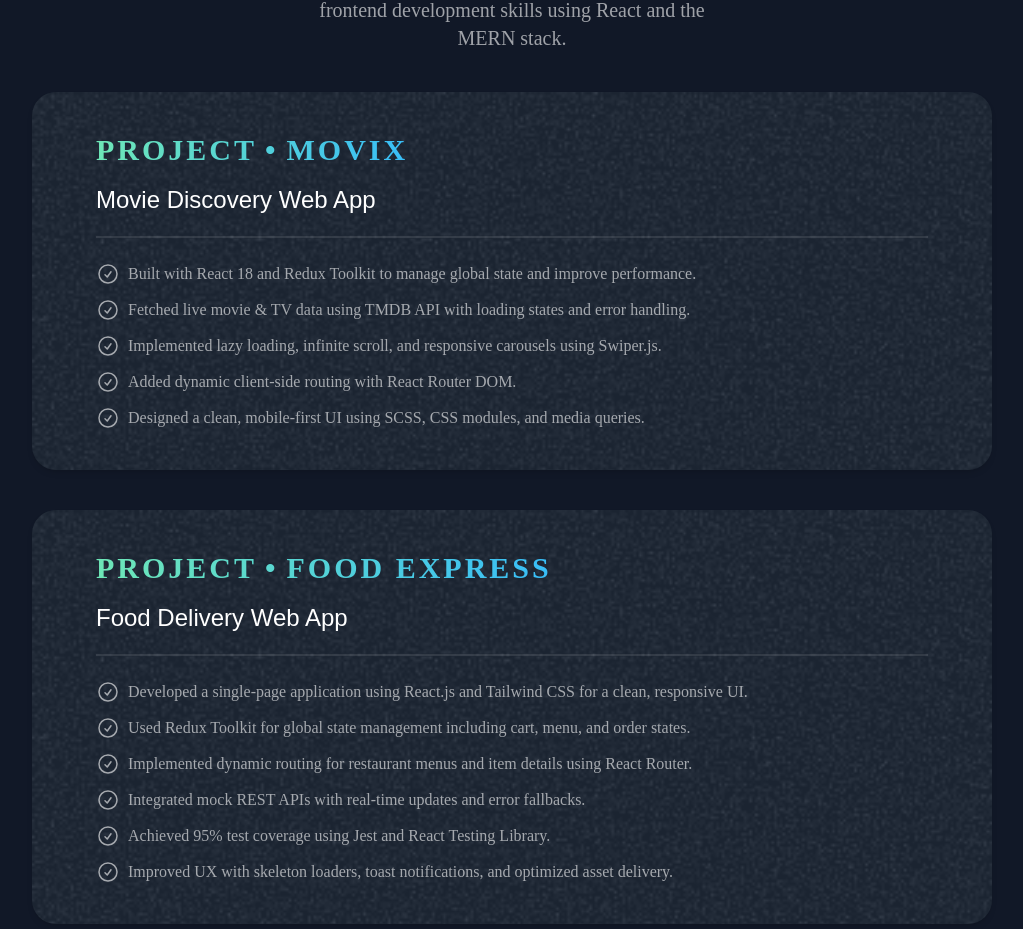
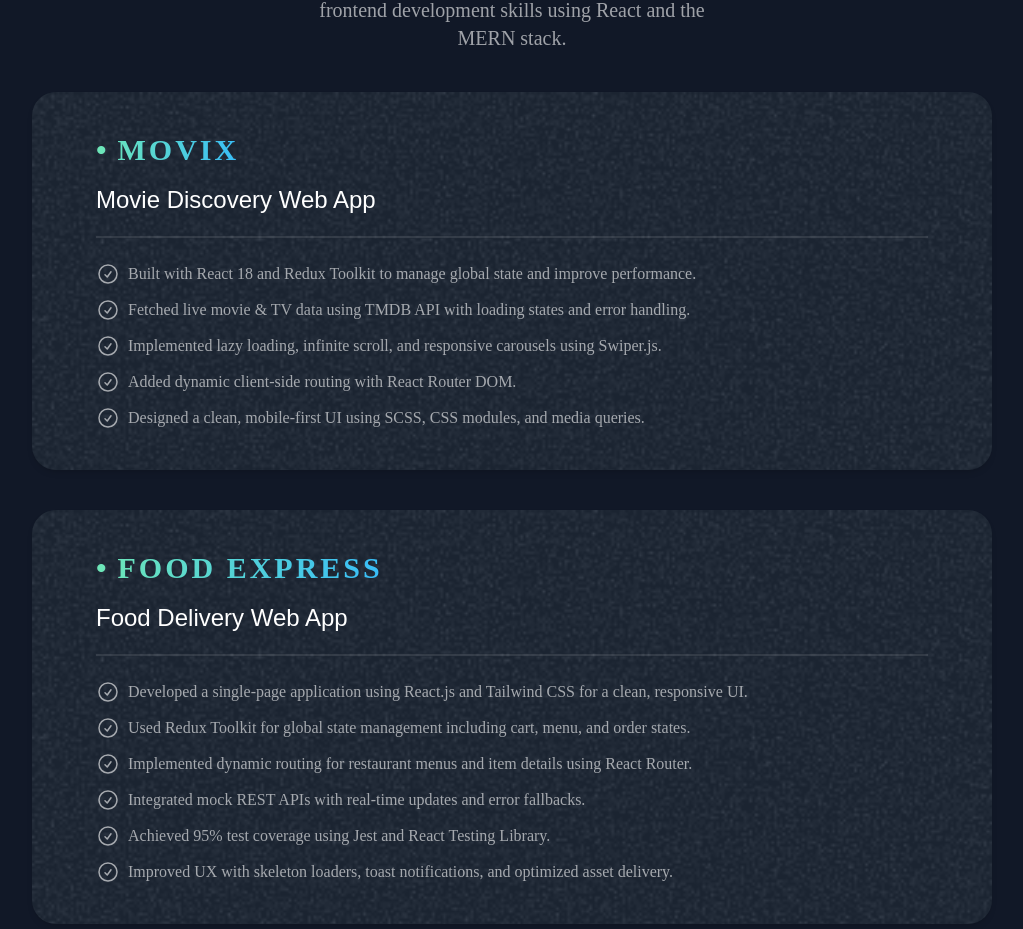
Before and after one commit to vaishnaviphadake/Vaishnavi-s-Portfolio, a Next.js app: page / in a window 1280 px wide. Shown: the part 1618-2547 px from the top of the page, without its empty margins (128-1151 px from the left). Built offline with nearby package versions, Linux system fonts and the light colour scheme; a web font is replaced by a local one.

Commit message:
fixed layout

```diff
--- a/src/sections/Projects.tsx
+++ b/src/sections/Projects.tsx
@@ -17,7 +17,6 @@
 
 				<Card className="mt-10 px-8 py-10 md:px-12 lg:px-16">
 					<div className="bg-gradient-to-r from-emerald-300 to-sky-400 inline-flex gap-2 font-bold uppercase tracking-widest text-3xl text-transparent bg-clip-text">
-						<span>Project</span>
 						<span>&bull;</span>
 						<span>Movix</span>
 					</div>
@@ -48,7 +47,6 @@
 				{/* Food Express Project */}
 				<Card className="mt-10 px-8 py-10 md:px-12 lg:px-16">
 					<div className="bg-gradient-to-r from-emerald-300 to-sky-400 inline-flex gap-2 font-bold uppercase tracking-widest text-3xl text-transparent bg-clip-text">
-						<span>Project</span>
 						<span>&bull;</span>
 						<span>Food Express</span>
 					</div>
```
